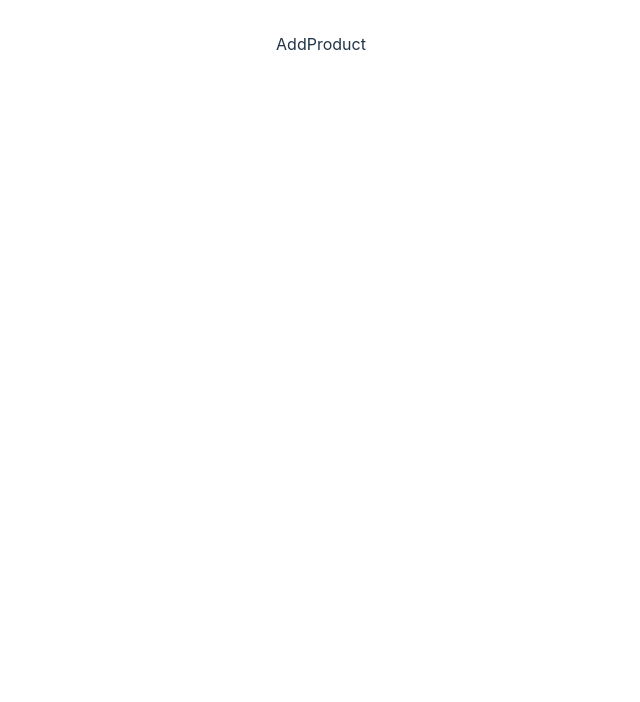
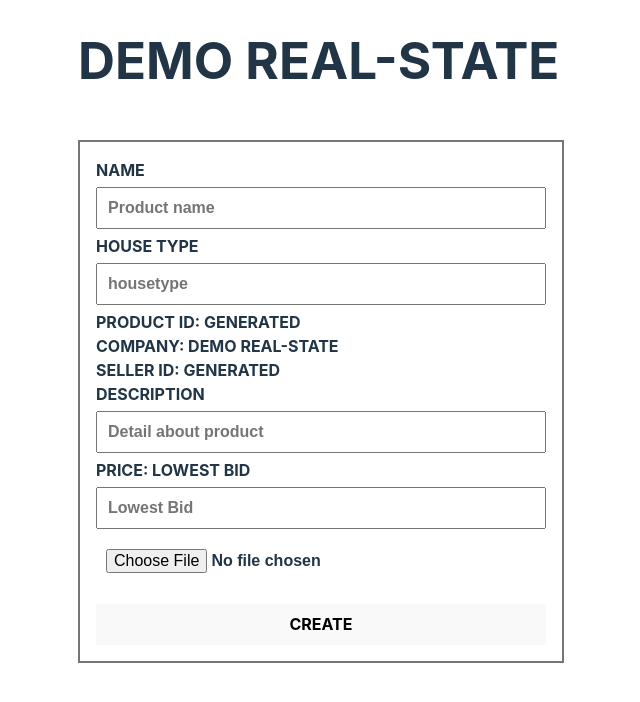
Before and after one commit to Yehonatal/webII-project, a React (Vite) app in the folder development-frontend/: page /addProduct in a window 1280 px wide. Shown: the top 702 px of the page, without its empty margins (319-959 px from the left). Built offline with nearby package versions, Linux system fonts and the light colour scheme.

Commit message:
Development: add new product api done, front end need state management

```diff
--- a/development-frontend/src/AddProduct.jsx
+++ b/development-frontend/src/AddProduct.jsx
@@ -1,5 +1,109 @@
+import { useState } from "react";
+import axios from "axios";
+// import { useNavigate } from "react-router-dom";
+// import { useLocation } from "react-router-dom";
+
 const AddProduct = () => {
-    return <div>AddProduct</div>;
+    const [inputs, setInputs] = useState({
+        action: "create_product",
+        name: "",
+        house_type: "",
+        product_id: "",
+        company: "Yehona Limited Corp",
+        seller_id: "2763",
+        product_detail: "",
+        product_price: "",
+    });
+    // const navigate = useNavigate();
+    // const location = useLocation();
+    // const userData = location.state.userData;
+    // console.log(userData);
+
+    const handleChange = (e) => {
+        const name = e.target.name;
+        const value = e.target.value;
+        if (name === "user_image_url") {
+            // const file = e.target.files[0];
+            // setSelectedFile(file);
+            const value = e.target.files[0];
+            setInputs((prevInputs) => ({
+                ...prevInputs,
+                [name]: "test" + value.name,
+            }));
+        } else {
+            setInputs((prevInputs) => ({ ...prevInputs, [name]: value }));
+        }
+    };
+    const handleSubmit = async (e) => {
+        e.preventDefault();
+        console.log(inputs);
+
+        try {
+            await axios
+                .post(
+                    "http://localhost/backend/api/routes/sellers/index.php",
+                    inputs
+                )
+                .then(function (response) {
+                    console.log(response.data);
+                    // navigate("/dashboard");
+                });
+        } catch (error) {
+            console.error("Error creating user:", error);
+        }
+    };
+    return (
+        <div>
+            <h1>DEMO REAL-STATE</h1>
+            <form onSubmit={(e) => handleSubmit(e)}>
+                <label htmlFor="name">NAME</label>
+                <input
+                    type="text"
+                    placeholder="Product name"
+                    name="name"
+                    onChange={(e) => handleChange(e)}
+                />
+                <label htmlFor="name">HOUSE TYPE</label>
+                <input
+                    type="text"
+                    placeholder="housetype"
+                    name="house_type"
+                    onChange={(e) => handleChange(e)}
+                />
+                <h4>
+                    PRODUCT ID: <span>GENERATED</span>
+                </h4>
+                <h4>
+                    COMPANY: <span>DEMO REAL-STATE</span>
+                </h4>
+                <h4>
+                    SELLER ID: <span>GENERATED</span>
+                </h4>
+                <label htmlFor="email">DESCRIPTION</label>
+                <input
+                    type="test"
+                    placeholder="Detail about product"
+                    name="product_detail"
+                    onChange={(e) => handleChange(e)}
+                />
+                <label htmlFor="email">PRICE: LOWEST BID </label>
+                <input
+                    type="test"
+                    placeholder="Lowest Bid"
+                    name="product_price"
+                    onChange={(e) => handleChange(e)}
+                />
+                <div>
+                    <input
+                        type="file"
+                        name="user_image_url"
+                        onChange={(e) => handleChange(e)}
+                    />
+                </div>
+                <button type="submit">CREATE</button>
+            </form>
+        </div>
+    );
 };
 
 export default AddProduct;
--- a/development-frontend/src/App.css
+++ b/development-frontend/src/App.css
@@ -43,6 +43,7 @@
 h1,
 h2,
 h3,
+h4,
 p {
     margin: 0;
     padding: 0;
--- a/development-frontend/src/DashBoard.jsx
+++ b/development-frontend/src/DashBoard.jsx
@@ -1,15 +1,47 @@
 import { useLocation } from "react-router-dom";
+import { Link } from "react-router-dom";
 
 const DashBoard = () => {
     const location = useLocation();
     const userData = location.state.userData;
-
+    // console.log(userData);
     return (
         <div>
             {userData.role == "seller" ? (
-                <h1>Dashboard</h1>
+                <>
+                    <p>DASHBOARD</p>
+                    <h1>{userData.company_name}</h1>
+                    <div>
+                        <ul>
+                            <li>
+                                <button>
+                                    <Link
+                                        to={{
+                                            pathname: "/addProduct",
+                                            state: { userData: userData },
+                                        }}
+                                    >
+                                        ADD PRODUCT
+                                    </Link>
+                                </button>
+                            </li>
+                        </ul>
+                    </div>
+                </>
             ) : (
-                <h1>Market Place</h1>
+                <div>
+                    <h1>MARKET PLACE</h1>
+
+                    <div>
+                        <ul>
+                            <li>
+                                <button>
+                                    <Link to="/product">PRODUCT</Link>
+                                </button>
+                            </li>
+                        </ul>
+                    </div>
+                </div>
             )}
             <div>
                 <strong>User ID:</strong> {userData.user_id} <br />
@@ -20,6 +52,7 @@ const DashBoard = () => {
                 <br />
                 {userData.company_name && (
                     <div>
+                        <strong>Seller ID:</strong> {userData.seller_id} <br />
                         <strong>Company Name:</strong> {userData.company_name}{" "}
                         <br />
                     </div>
--- a/development-frontend/src/LandingPage.jsx
+++ b/development-frontend/src/LandingPage.jsx
@@ -2,6 +2,7 @@ import { Link } from "react-router-dom";
 const LandingPage = () => {
     return (
         <div>
+            <h1>YOURHOME</h1>
             <ul>
                 <li>
                     <button>
--- a/development-frontend/src/Login.jsx
+++ b/development-frontend/src/Login.jsx
@@ -33,7 +33,7 @@ const App = () => {
 
     return (
         <div>
-            <h1>Login </h1>
+            <h1>LOGIN </h1>
             <form onSubmit={(e) => handleSubmit(e)}>
                 <label htmlFor="name">Username</label>
                 <input
--- /dev/null
+++ b/development-frontend/src/Product.jsx
@@ -0,0 +1,20 @@
+import { Link } from "react-router-dom";
+
+const Product = () => {
+    return (
+        <div>
+            <h1>PRODUCT</h1>
+            <div>
+                <ul>
+                    <li>
+                        <button>
+                            <Link to="/bid">MAKE A BID</Link>
+                        </button>
+                    </li>
+                </ul>
+            </div>
+        </div>
+    );
+};
+
+export default Product;
--- /dev/null
+++ b/development-frontend/src/SendBid.jsx
@@ -0,0 +1,57 @@
+import { useState } from "react";
+import axios from "axios";
+
+const SendBid = () => {
+    const [bid, setBid] = useState({
+        bid: "",
+        bid_detail: "",
+    });
+
+    const handleSubmit = async (e) => {
+        e.preventDefault();
+
+        try {
+            await axios
+                .post(
+                    "http://localhost/backend/api/routes/users/index.php",
+                    bid
+                )
+                .then(function (response) {
+                    console.log(response.data);
+                });
+        } catch (error) {
+            console.error("Error creating user:", error);
+        }
+    };
+
+    const handleChange = (e) => {
+        const name = e.target.name;
+        const value = e.target.value;
+
+        setBid((values) => ({ ...values, [name]: value }));
+    };
+
+    return (
+        <div>
+            <form onSubmit={(e) => handleSubmit(e)}>
+                <label htmlFor="name">Bid Amount</label>
+                <input
+                    type="text"
+                    placeholder="+ LeastAmount"
+                    name="bid"
+                    onChange={(e) => handleChange(e)}
+                />
+                <label htmlFor="name">Message</label>
+                <input
+                    type="text"
+                    placeholder="Bid Details"
+                    name="bid_detail"
+                    onChange={(e) => handleChange(e)}
+                />
+                <button type="submit">MAKE A BID</button>
+            </form>
+        </div>
+    );
+};
+
+export default SendBid;
--- a/development-frontend/src/main.jsx
+++ b/development-frontend/src/main.jsx
@@ -5,6 +5,8 @@ import Register from "./Register.jsx";
 import LandingPage from "./LandingPage.jsx";
 import AddProduct from "./AddProduct.jsx";
 import DashBoard from "./DashBoard.jsx";
+import SendBid from "./SendBid.jsx";
+import Product from "./Product.jsx";
 import "./index.css";
 import { BrowserRouter as Router, Routes, Route } from "react-router-dom";
 
@@ -17,6 +19,9 @@ ReactDOM.createRoot(document.getElementById("root")).render(
                 <Route path="/register" Component={Register} />
                 <Route path="/addProduct" Component={AddProduct} />
                 <Route path="/dashboard" Component={DashBoard} />
+                <Route path="/dashboard" Component={DashBoard} />
+                <Route path="/product" Component={Product} />
+                <Route path="/bid" Component={SendBid} />
             </Routes>
         </Router>
     </React.StrictMode>
```
